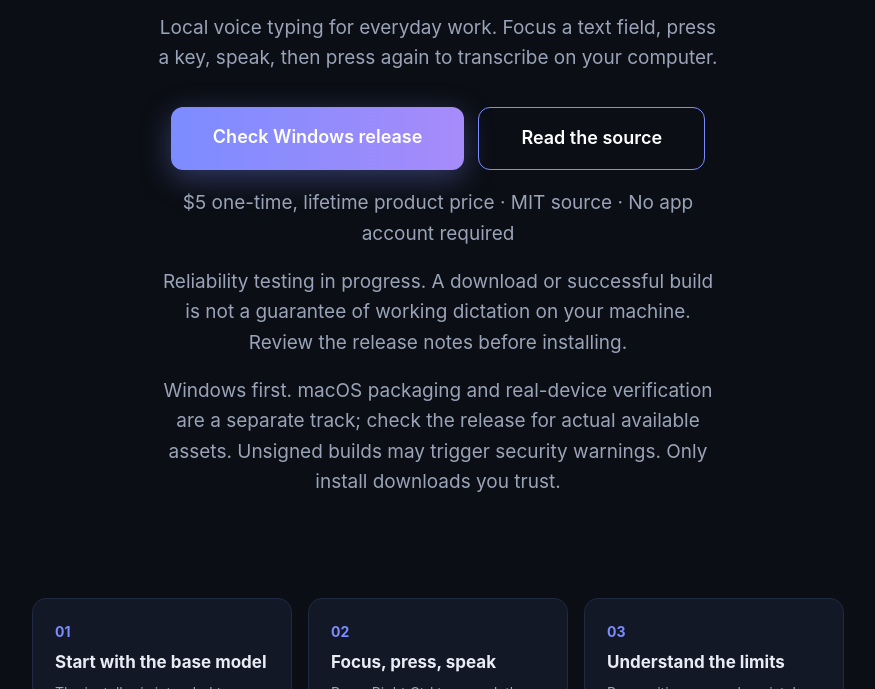
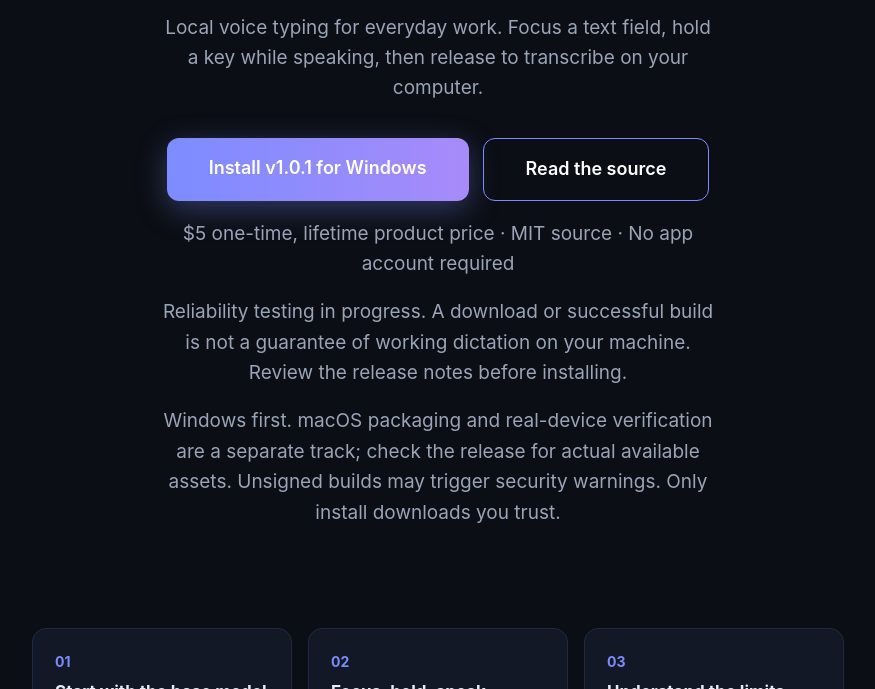
Before and after one commit to hullashoo6/keystow, a plain HTML site: page docs/index.html in a window 1280 px wide. Shown: the part 291-980 px from the top of the page, without its empty margins (202-1077 px from the left). Drawn offline with Linux system fonts and the light colour scheme.

Commit message:
Match verified v1.0.1 download and hold instructions [skip ci]

```diff
--- a/docs/index.html
+++ b/docs/index.html
@@ -39,15 +39,15 @@
     <header><div class="logo">keystow<span>.</span></div></header>
     <section class="hero">
       <h1>Speak softly,<br><span>it's typed.</span></h1>
-      <p>Local voice typing for everyday work. Focus a text field, press a key, speak, then press again to transcribe on your computer.</p>
-      <div class="ctas"><a class="cta" href="https://github.com/hullashoo6/keystow/releases/latest">Check Windows release</a><a class="cta secondary" href="https://github.com/hullashoo6/keystow">Read the source</a></div>
+      <p>Local voice typing for everyday work. Focus a text field, hold a key while speaking, then release to transcribe on your computer.</p>
+      <div class="ctas"><a class="cta" href="https://github.com/hullashoo6/keystow/releases/download/v1.0.1/KeyStowSetup.exe">Install v1.0.1 for Windows</a><a class="cta secondary" href="https://github.com/hullashoo6/keystow">Read the source</a></div>
       <p class="note">$5 one-time, lifetime product price &middot; MIT source &middot; No app account required</p>
       <p class="note">Reliability testing in progress. A download or successful build is not a guarantee of working dictation on your machine. Review the release notes before installing.</p>
       <p class="note">Windows first. macOS packaging and real-device verification are a separate track; check the release for actual available assets. Unsigned builds may trigger security warnings. Only install downloads you trust.</p>
     </section>
     <section class="steps">
       <div class="card"><div class="n">01</div><h3>Start with the base model</h3><p>The installer is intended to include a local base model. Source installs and optional models need a download. Check the tested release and setup instructions.</p></div>
-      <div class="card"><div class="n">02</div><h3>Focus, press, speak</h3><p>Press Right Ctrl to record, then press again to stop. Keep your destination field focused while it processes. Review the transcript before sending.</p></div>
+      <div class="card"><div class="n">02</div><h3>Focus, hold, speak</h3><p>Hold Right Ctrl while speaking, then release to stop. Keep your destination field focused while it processes. Existing custom settings may retain toggle mode. Review the transcript before sending.</p></div>
       <div class="card"><div class="n">03</div><h3>Understand the limits</h3><p>Recognition can make mistakes. Paste may be blocked by some apps or secure fields. Real microphone, shortcut and insertion checks are tracked separately from builds.</p></div>
     </section>
     <p class="privacy">Speech recognition runs locally with faster-whisper. Current app code does not intentionally save recordings, upload audio or send telemetry. Model downloads use the network. Settings, word counts and diagnostic logs stay in your user folder; text passes through your clipboard.</p>
```
